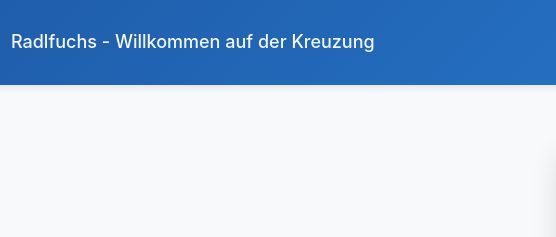
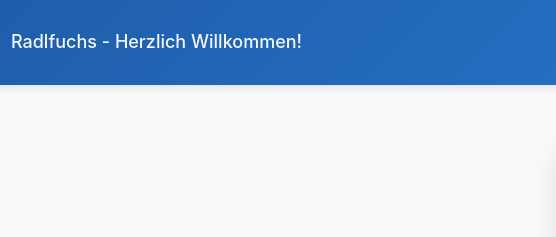
Before and after one commit to HerrHermannGS/Radlfuchs, a plain HTML site: page landing index.html in a window 1280 px wide. Shown: the top 237 px of the page, 99-655 px from the left. Drawn offline with Linux system fonts and the light colour scheme.

Commit message:
Update header title in landing index.html

```diff
--- a/landing index.html
+++ b/landing index.html
@@ -230,7 +230,7 @@
     <header>
         <div class="header-content">
             <span class="logo">🚲</span>
-            <span class="header-title">Radlfuchs - Willkommen auf der Kreuzung</span>
+            <span class="header-title">Radlfuchs - Herzlich Willkommen! </span>
         </div>
     </header>
 
```
